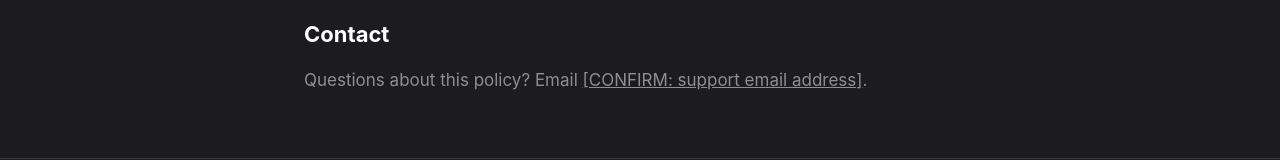
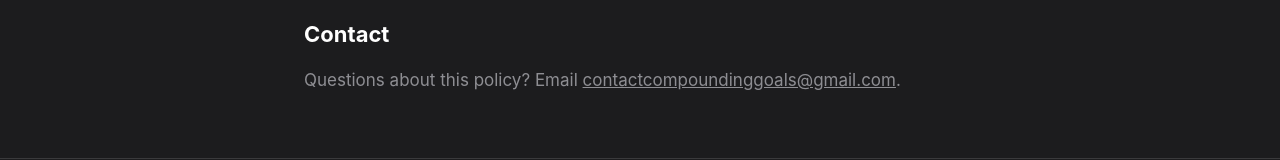
Before and after one commit to Compounding-Goals/Compounding-Goals-Website, a Next.js app: page /privacy in a window 1280 px wide. Shown: the part 1906-2066 px from the top of the page. Built offline with nearby package versions, Linux system fonts and the light colour scheme.

Commit message:
Added Contact Email for Support

```diff
--- a/app/privacy/page.tsx
+++ b/app/privacy/page.tsx
@@ -72,7 +72,7 @@ export default function Privacy() {
         <h2>Contact</h2>
         <p>
           Questions about this policy? Email{" "}
-          <a href="mailto:CONFIRM-EMAIL@example.com">[CONFIRM: support email address]</a>.
+          <a href="mailto:contactcompoundinggoals@gmail.com">contactcompoundinggoals@gmail.com</a>.
         </p>
       </div>
     </section>
--- a/app/support/page.tsx
+++ b/app/support/page.tsx
@@ -22,7 +22,7 @@ export default function Support() {
         <h1>Support</h1>
         <p>
           Need help or have feedback? Email us at{" "}
-          <a href="mailto:CONFIRM-EMAIL@example.com">[CONFIRM: support email address]</a> and we&apos;ll
+          <a href="mailto:contactcompoundinggoals@gmail.com">contactcompoundinggoals@gmail.com</a> and we&apos;ll
           get back to you.
         </p>
 
--- a/app/terms/page.tsx
+++ b/app/terms/page.tsx
@@ -60,7 +60,7 @@ export default function Terms() {
         <h2>Contact</h2>
         <p>
           Questions about these terms? Email{" "}
-          <a href="mailto:CONFIRM-EMAIL@example.com">[CONFIRM: support email address]</a>.
+          <a href="mailto:contactcompoundinggoals@gmail.com">contactcompoundinggoals@gmail.com</a>.
         </p>
       </div>
     </section>
```
Also changed, not shown: 1 other file (tests, documents, lock files or other folders).
